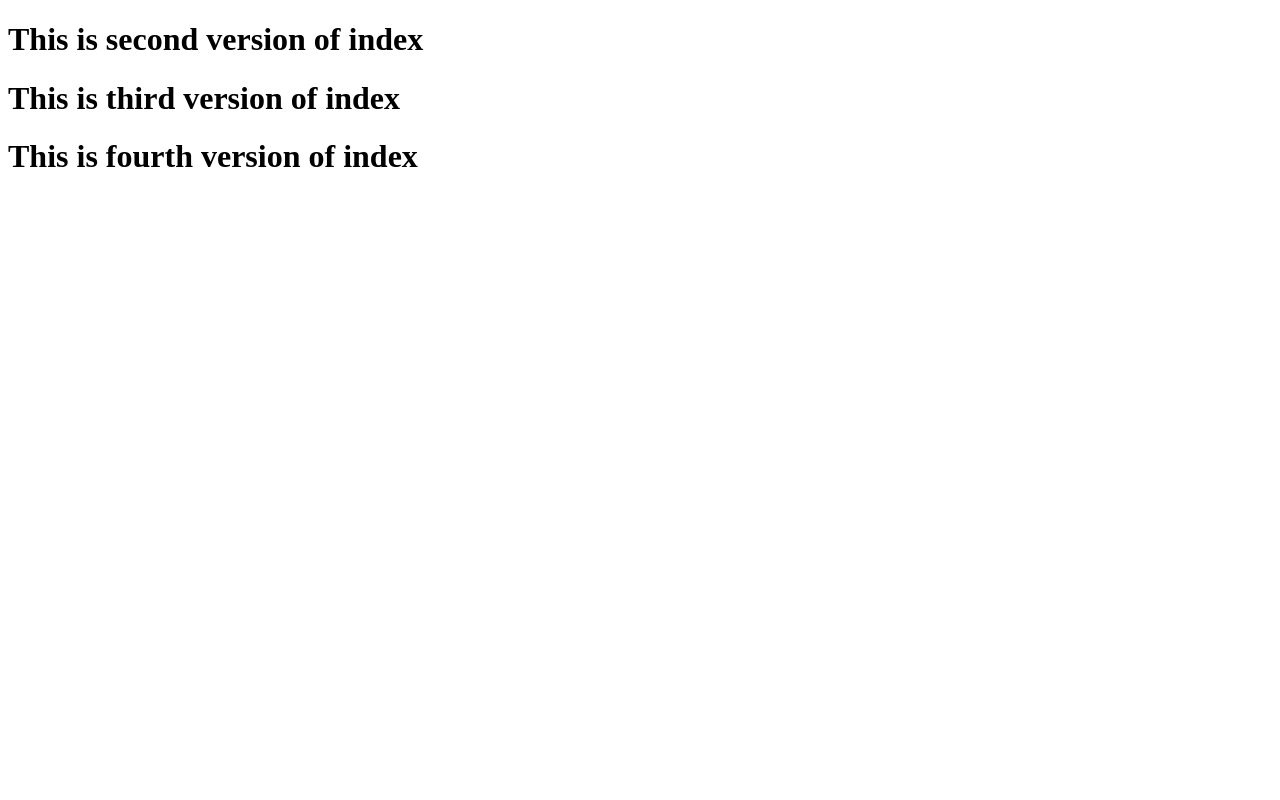
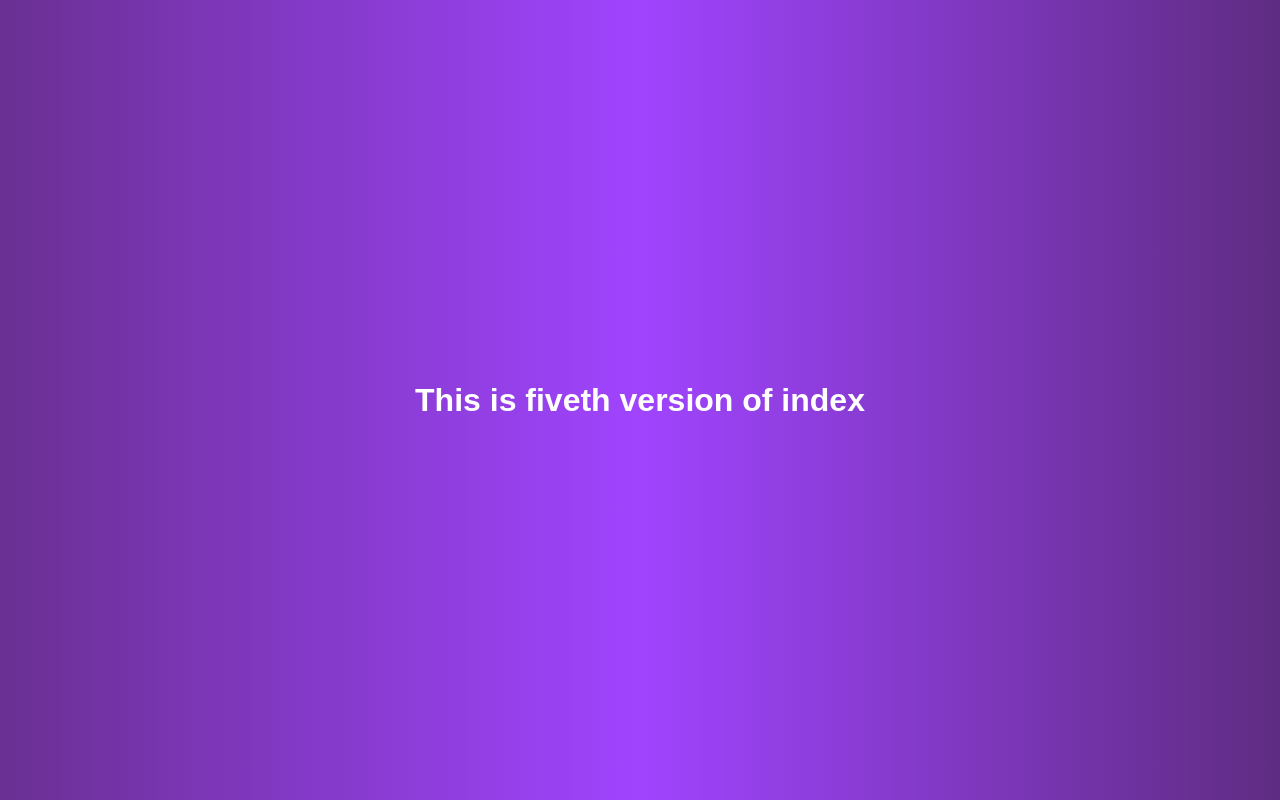
Before and after one commit to Uniqeboy/my_repo, a plain HTML site: page index.html in a window 1280 px wide. Drawn offline with Linux system fonts and the light colour scheme.

Commit message:
This is designed index file

```diff
--- a/index.html
+++ b/index.html
@@ -4,10 +4,9 @@
     <meta charset="UTF-8">
     <meta name="viewport" content="width=device-width, initial-scale=1.0">
     <title>Document</title>
+    <link rel="stylesheet" href="style.css"
 </head>
 <body>
-    <h1>This is second version of index</h1>
-    <h1>This is third version of index</h1>
-    <h1>This is fourth version of index</h1>
+    <h1>This is fiveth version of index</h1>
 </body>
 </html>
--- /dev/null
+++ b/style.css
@@ -0,0 +1,17 @@
+/* styles.css */
+body {
+  /* Set a gradient background from purple to teal */
+  background: linear-gradient(to right, #6a3093, #a044ff, #5f2c82);
+
+  font-family: Arial, sans-serif; /* Sets a clean, modern font */
+  color: white; /* Sets the text color to white for better contrast */
+
+  margin: 0; /* Removes default margin */
+  padding: 0; /* Removes default padding */
+
+  display: flex; /* Enables flexbox layout */
+  justify-content: center; /* Centers content horizontally */
+  align-items: center; /* Centers content vertically */
+
+  height: 100vh; /* Makes the body take the full height of the viewport */
+}
```
